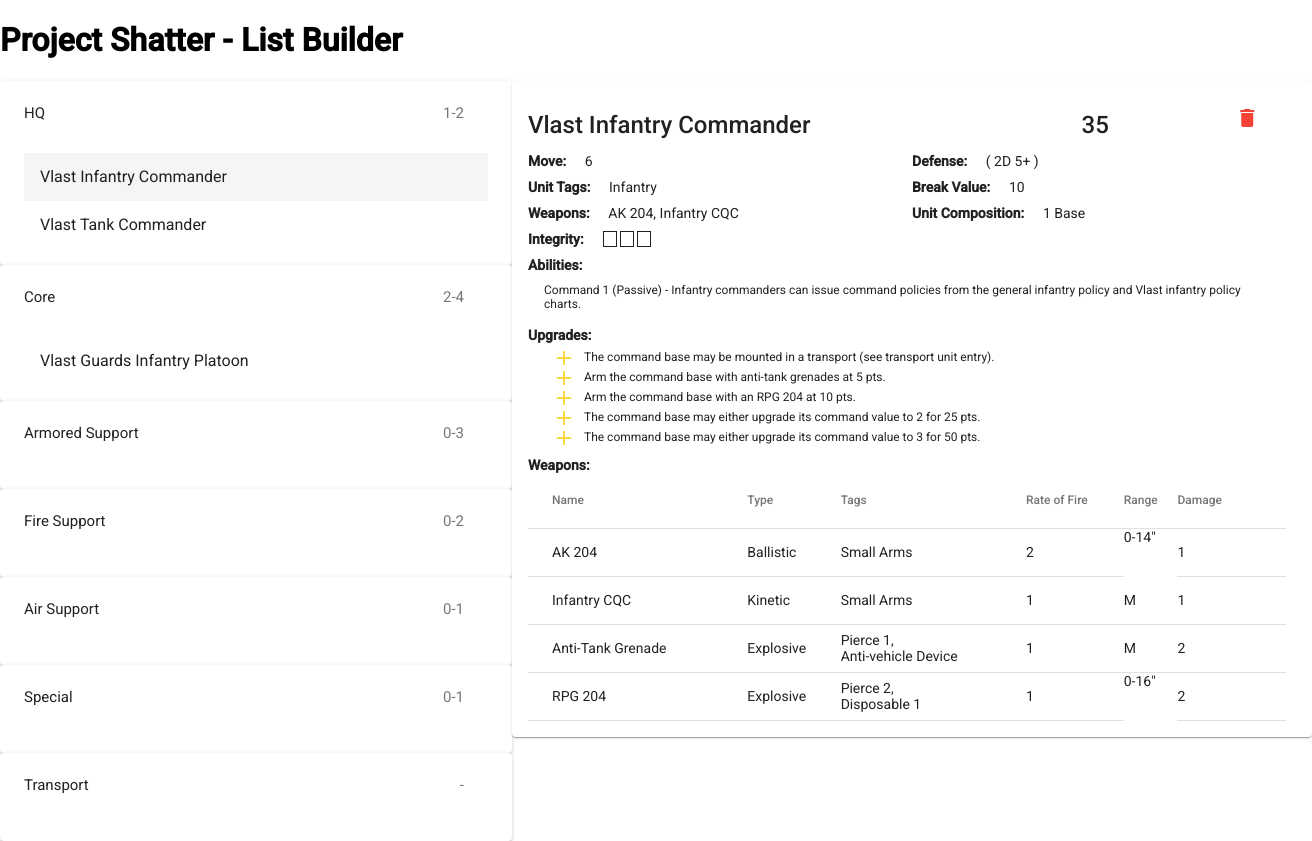
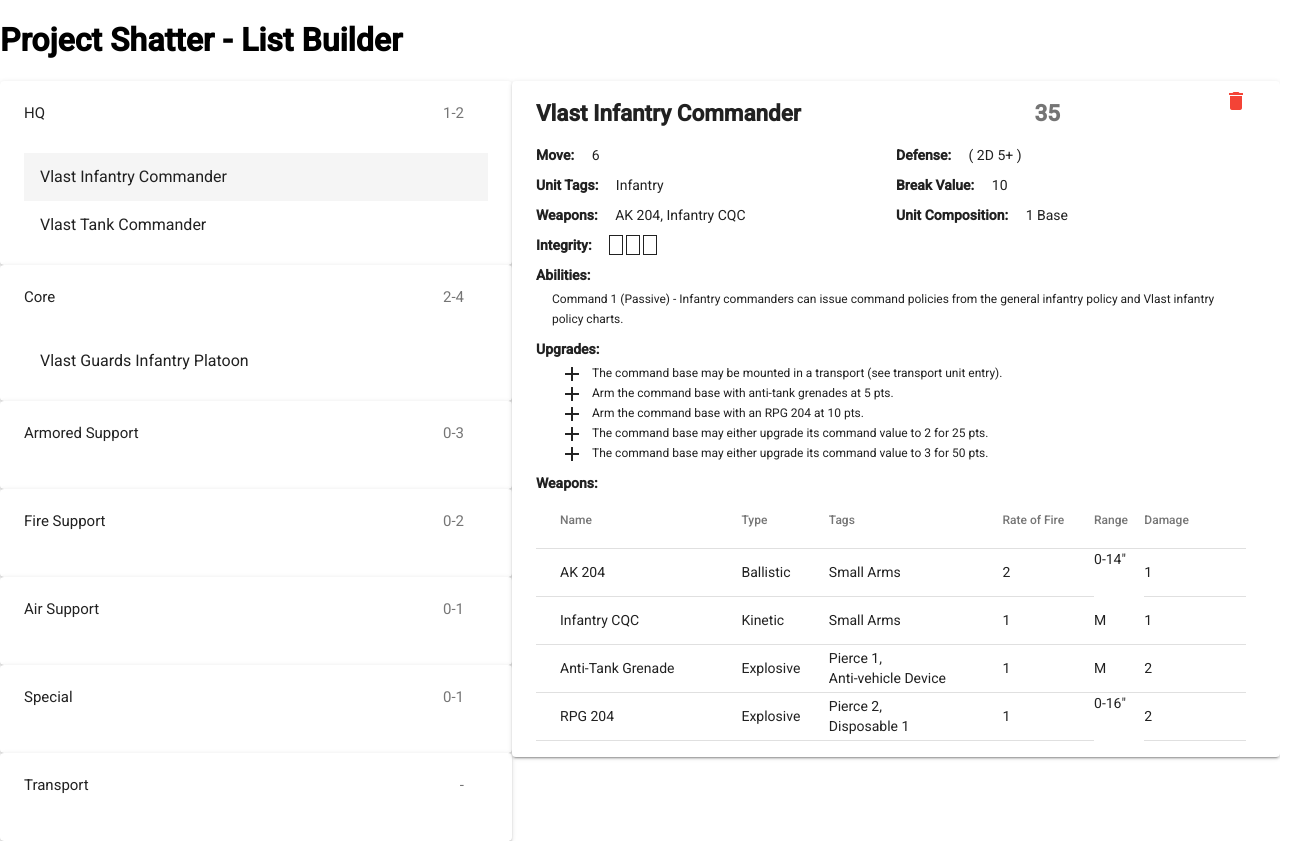
Before and after one commit to kmskov/shatter-list-builder, an Angular app: page / in a window 1280 px wide. Both pictures are taken after a click on the button "Vlast Infantry Commander". Shown: the whole page, 1312 px wide, since content can reach past the window. Built offline with nearby package versions, Linux system fonts and the light colour scheme.

Commit message:
made unit entry into expandable section, added unit removal

```diff
--- a/src/app/app.component.html
+++ b/src/app/app.component.html
@@ -5,6 +5,6 @@
   <app-unit-selector fxFlex="40" [factionName]="currFactionName" (unitSelectionEvent)="addUnit($event)"></app-unit-selector>
 
   <div fxFlex fxLayout="column" fxLayoutAlight="start center" class="flex unit-entries">
-    <app-unit-entry *ngFor="let unit of currentList" [faction]="unit.factionName" [unitType]="unit.unitType" [unitTypeIndex]="unit.index"></app-unit-entry>
+    <app-unit-entry *ngFor="let unit of currentList" [unitSelection]="unit" (unitRemovalEvent)="removeUnit($event)"></app-unit-entry>
   </div>
 </div>
--- a/src/app/app.component.ts
+++ b/src/app/app.component.ts
@@ -15,7 +15,7 @@ export class AppComponent {
 
   currentList: UnitSelection[] = [];
 
-  addUnit(unitSelection: UnitSelection) {
+  addUnit(unitSelection: UnitSelection): void {
     console.log('AppComponent.addUnit: ' + JSON.stringify(unitSelection));
     // this.currFactionName = unitSelection.faction;
     // this.currUnitType = unitSelection.unitType;
@@ -23,4 +23,11 @@ export class AppComponent {
 
     this.currentList.push(unitSelection);
   }
+
+  removeUnit(unitSelection: UnitSelection): void {
+    const index = this.currentList.indexOf(unitSelection, 0);
+    if (index > -1) {
+      this.currentList.splice(index, 1);
+    }
+  }
 }
--- a/src/app/unit-entry/unit-entry.component.css
+++ b/src/app/unit-entry/unit-entry.component.css
@@ -37,3 +37,7 @@ h4, p {
 .threshold {
   border-color: red;
 }
+
+.remove-unit {
+  float: right;
+}
--- a/src/app/unit-entry/unit-entry.component.html
+++ b/src/app/unit-entry/unit-entry.component.html
@@ -1,16 +1,13 @@
-<mat-card *ngIf="unitEntry" class="unit-entry">
+<mat-expansion-panel *ngIf="unitEntry" class="unit-entry" hideToggle [expanded]="true">
 
-  <mat-card-title fxLayout="row" class="unit-title">
-    <span fxFlex class="unit-title">{{unitEntry.name}}</span>
-    <span fxFlex="20" class="unit-total-points">{{unitEntry.basePoints}}</span>
-    <mat-card-actions fxFlex="10">
-      <button mat-icon-button color="warn">
-        <mat-icon>delete</mat-icon>
-      </button>
-    </mat-card-actions>
-  </mat-card-title>
+  <mat-expansion-panel-header fxLayout="row" fxLayoutAlign="space-between center" >
+    <mat-panel-title class="unit-title"><h2>{{unitEntry.name}}</h2></mat-panel-title>
+    <mat-panel-description fxFlex="20" class="unit-total-points"><h2>{{unitEntry.basePoints}}</h2></mat-panel-description>
+    <button mat-icon-button fxFlex="10" color="warn" (click)="removeUnit()">
+      <mat-icon class="remove-unit">delete</mat-icon>
+    </button>
+  </mat-expansion-panel-header>
 
-  <mat-card-content>
     <div class="flex" fxLayout="row wrap" fxLayoutGap="10px grid" fxFill>
 
       <div fxFlex="50" fxLayout="row" class="unit-move">
@@ -65,7 +62,7 @@
         <h4 class="attribute-title">Upgrades:</h4>
         <mat-list class="unit-upgrades" dense>
           <mat-list-item class="unit-upgrades" *ngFor="let upgrade of unitEntry.upgrades">
-            <button mat-icon-button color="accent" (click)="addUpgrade(upgrade)" class="upgrade">
+            <button mat-icon-button (click)="addUpgrade(upgrade)" class="upgrade">
               <mat-icon>add</mat-icon>
             </button>
             <p class="attribute">{{upgrade.label}}</p>
@@ -116,6 +113,5 @@
         </table>
       </div>
     </div>
-  </mat-card-content>
 
-</mat-card>
+</mat-expansion-panel>
--- a/src/app/unit-entry/unit-entry.component.ts
+++ b/src/app/unit-entry/unit-entry.component.ts
@@ -1,7 +1,8 @@
-import { Component, OnInit, Input } from '@angular/core';
+import { Component, OnInit, Input, Output, EventEmitter } from '@angular/core';
 import factions from '../factions.json';
 import reference from '../reference.json';
 import { UnitEntry } from './unit-entry';
+import { UnitSelection } from '../unit-selection';
 
 @Component({
   selector: 'app-unit-entry',
@@ -10,9 +11,7 @@ import { UnitEntry } from './unit-entry';
 })
 export class UnitEntryComponent implements OnInit {
 
-  @Input() faction: string;
-  @Input() unitType: string;
-  @Input() unitTypeIndex: number;
+  @Input() unitSelection: UnitSelection;
 
   unitEntry: UnitEntry;
   weaponIds: string[] = [];
@@ -24,14 +23,16 @@ export class UnitEntryComponent implements OnInit {
 
   integrity: string[] = [];
 
+  @Output() unitRemovalEvent = new EventEmitter<UnitSelection>();
+
   constructor() { }
 
   ngOnInit() {
     console.log('unit-entry.ngOnInit starting');
 
-    console.log('faction: ' + this.faction + ', unitType: ' + this.unitType + ', index: ' + this.unitTypeIndex);
+    console.log('faction: ' + this.unitSelection.factionName + ', unitType: ' + this.unitSelection.unitType + ', index: ' + this.unitSelection.index);
 
-    this.unitEntry = factions[this.faction][this.unitType][this.unitTypeIndex];
+    this.unitEntry = factions[this.unitSelection.factionName][this.unitSelection.unitType][this.unitSelection.index];
 
     this.loadWeapons();
     this.loadAbilities();
@@ -92,4 +93,8 @@ export class UnitEntryComponent implements OnInit {
     this.unitEntry.basePoints += upgrade.cost;
   }
 
+  removeUnit(): void {
+    this.unitRemovalEvent.emit(this.unitSelection);
+  }
+
 }
```
